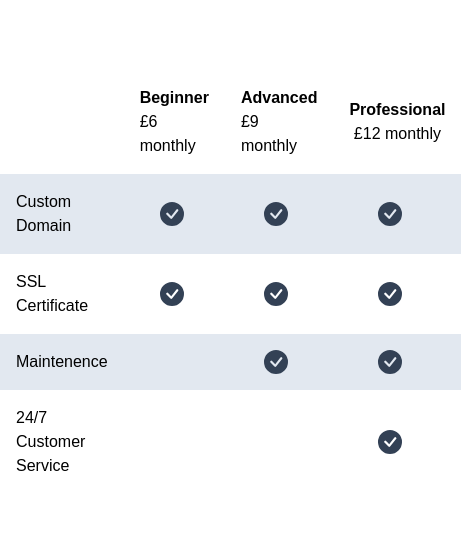
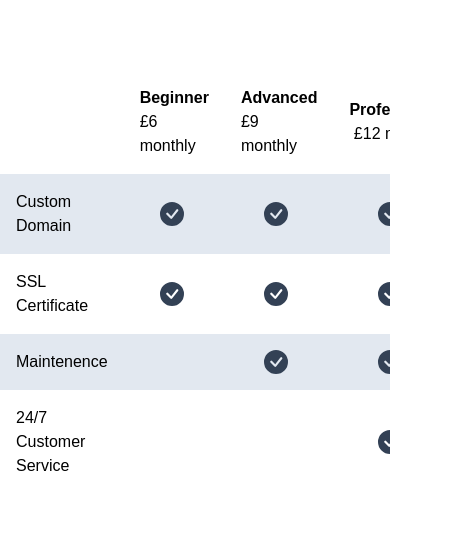
Before and after one commit to AroonSalotra/freelance-website, a Next.js app: page / in a window 390 px wide. Shown: the part 3368-3912 px from the top of the page, 461 px wide, since content can reach past the window. Built offline with nearby package versions, Linux system fonts and the light colour scheme.

Commit message:
add pricing-table mobile support

```diff
--- a/pages/index.tsx
+++ b/pages/index.tsx
@@ -146,7 +146,7 @@ export default function Home() {
         </Link>
       </button> */}
 
-      <table className="m-auto text-left">
+      <table className="table-mobile sm:m-auto sm:justify-center text-left">
         <tbody>
           <tr className="pointer-events-none">
             <th />
@@ -171,6 +171,7 @@ export default function Home() {
               </div>
             </th>
           </tr>
+
           <tr>
             <td>Custom Domain</td>
             <TableBlock check={true} />
@@ -196,6 +197,7 @@ export default function Home() {
             <TableBlock check={false} />
             <TableBlock check={true} />
           </tr>
+
         </tbody>
       </table>
 
--- a/styles/globals.css
+++ b/styles/globals.css
@@ -90,6 +90,10 @@ input[type="checkbox"]:checked::before {
   background-color: rgb(53, 129, 106);
 }
 
+.table-mobile {
+  @apply flex justify-start w-full overflow-auto
+}
+
 table {}
 
 th, td {
@@ -99,7 +103,9 @@ th, td {
   @apply h-8 p-4
 }
 
-tr {}
+td {
+  /* @apply w-2 */
+}
 
 tr:nth-child(even) {
   /* background-color: red; */
@@ -117,8 +123,8 @@ tr:hover {
 }
 
 .table-title {
-  border-image-source: linear-gradient(rgb(163, 85, 40), green);
-  border-image-slice: 1;
+  /* border-image-source: linear-gradient(rgb(163, 85, 40), green);
+  border-image-slice: 1; */
   /* position: absolute; */
 
 
```
